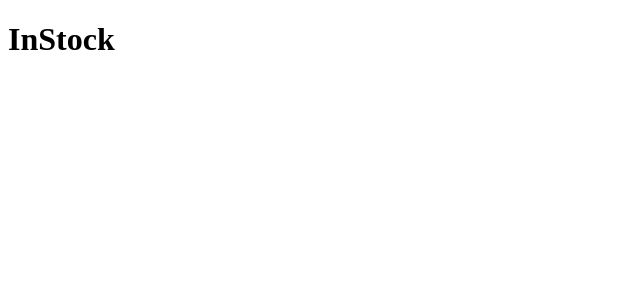
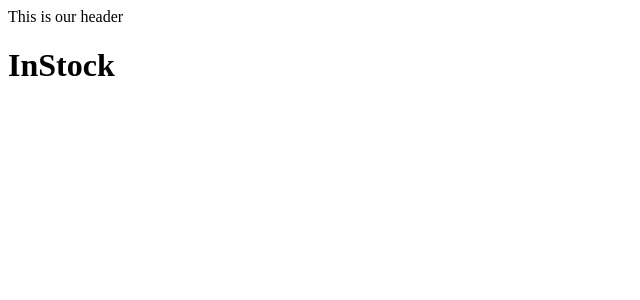
Before and after one commit to passportmidi/bstn-inventory-client, a React (Vite) app: page / in a window 1280 px wide. Shown: the top 300 px of the page, without its empty margins (0-640 px from the left). Built offline with nearby package versions, Linux system fonts and the light colour scheme.

Commit message:
add header

```diff
--- a/src/App.jsx
+++ b/src/App.jsx
@@ -3,6 +3,7 @@ import "./App.scss";
 function App() {
   return (
     <>
+      <header>This is our header</header>
       <h1>InStock</h1>
     </>
   );
```
